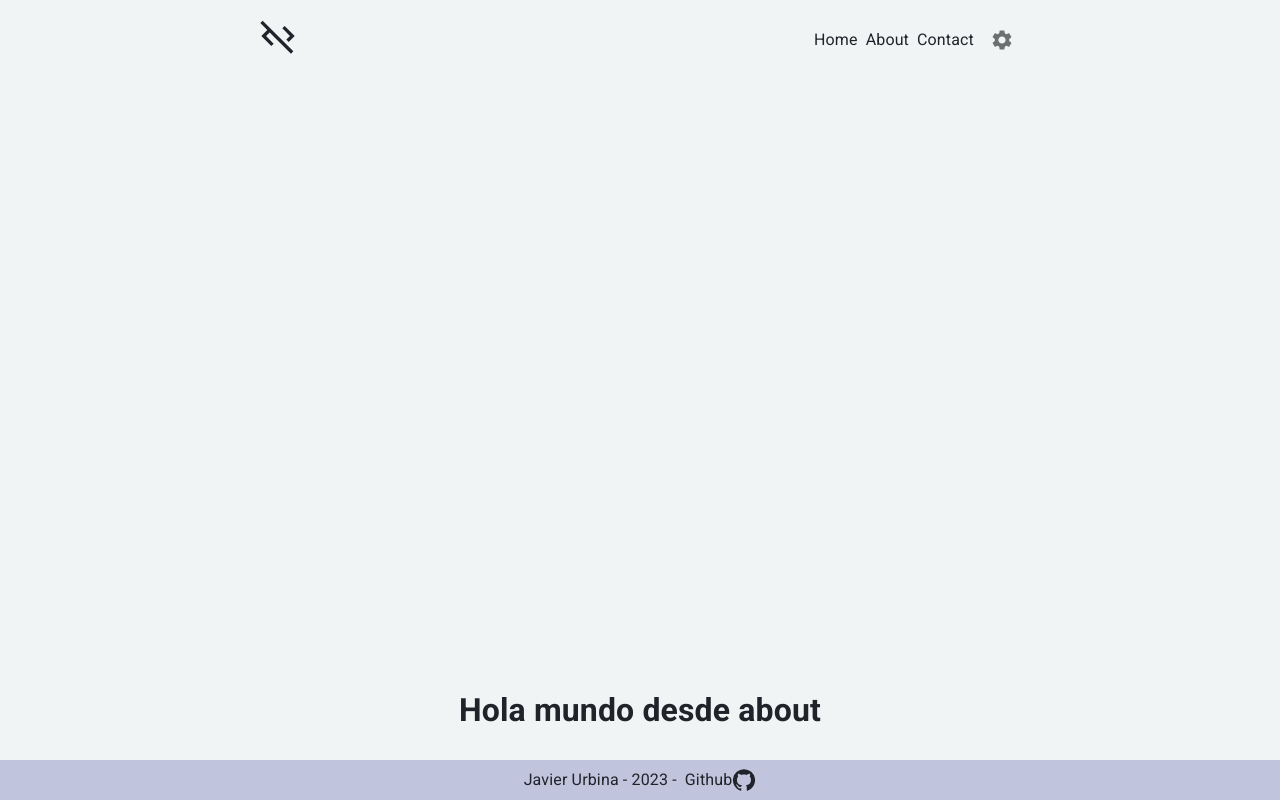
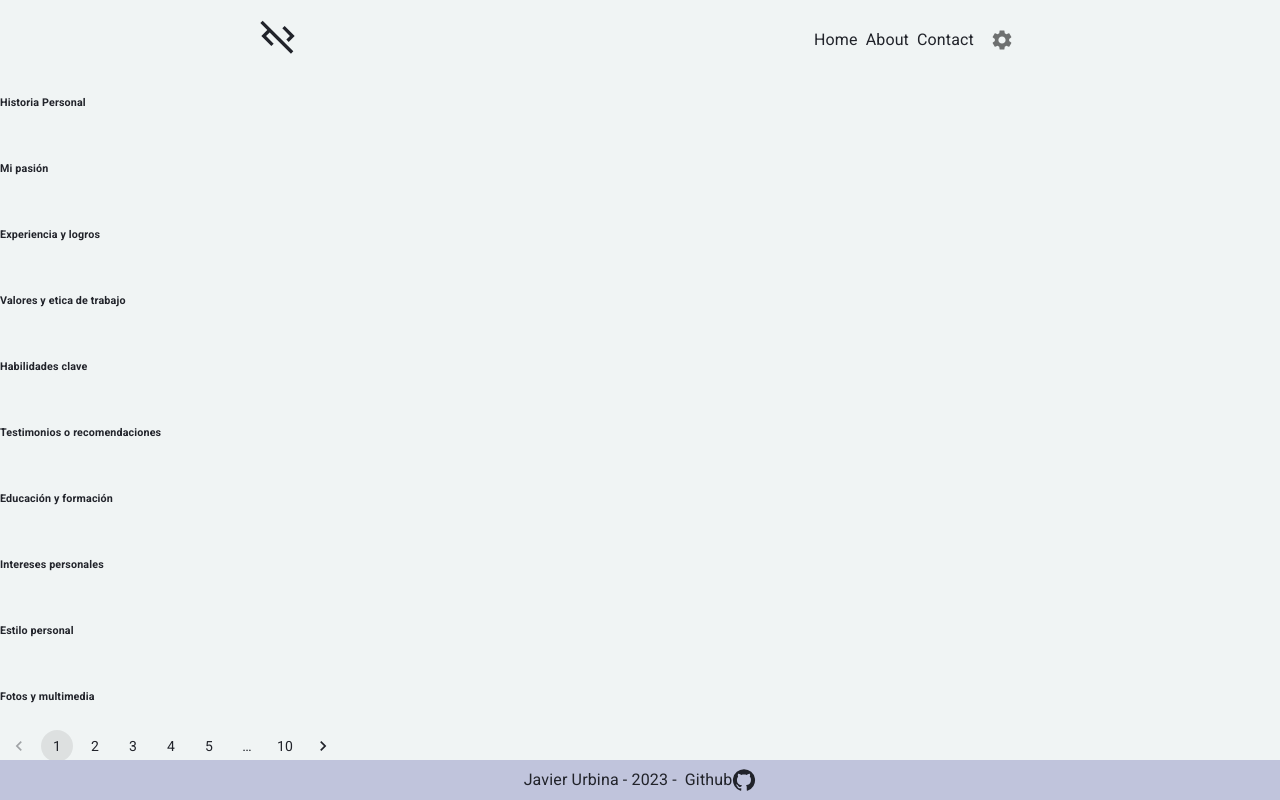
Before and after one commit to JavierUrbina14/personal-blog, a React (Vite) app: page /about in a window 1280 px wide. Built offline with nearby package versions, Linux system fonts and the light colour scheme.

Commit message:
Feature contact form enable!

```diff
--- a/package.json
+++ b/package.json
@@ -10,6 +10,7 @@
     "preview": "vite preview"
   },
   "dependencies": {
+    "@emailjs/browser": "^3.11.0",
     "@emotion/react": "^11.11.1",
     "@emotion/styled": "^11.11.0",
     "@mui/icons-material": "^5.14.1",
--- a/src/components/ContactForm.jsx
+++ b/src/components/ContactForm.jsx
@@ -1,7 +1,8 @@
 import { Button, Grid, TextField } from "@mui/material"
 import { useForm } from "../hooks/useForm"
 import { useTranslation } from "react-i18next"
-
+import emailjs from '@emailjs/browser';
+import SendIcon from '@mui/icons-material/Send';
 
 const initialFormContact = {
     name: "",
@@ -12,15 +13,20 @@ const initialFormContact = {
 
 export const ContactForm = () => {
     const [t] = useTranslation("global")
-    const {name, phone, email, message, onInputChange} = useForm(initialFormContact);
+    const { name, phone, email, message, onInputChange } = useForm(initialFormContact);
 
     const handleSubmit = (event) => {
         event.preventDefault();
-        console.log({name, phone, email, message});
+        emailjs.send("service_ljans2d", "template_xo8outb", {
+            user_name: name,
+            message: message,
+            user_phone: phone,
+            user_email: email,
+        }, "AL_rLlhZZ34GoeVHC");
     }
 
     return (
-        <form onSubmit={handleSubmit} style={{display:"flex", alignItems:"center", width: "100%"}}>
+        <form onSubmit={handleSubmit} style={{ display: "flex", alignItems: "center", width: "100%" }}>
             <Grid container spacing={2}>
                 <Grid item xs={4}>
                     <TextField
@@ -71,7 +77,7 @@ export const ContactForm = () => {
                     />
                 </Grid>
                 <Grid item container direction={"row"} justifyContent={"end"}>
-                    <Button type='submit' variant="contained" sx={{ color: "inherit", backgroundColor: "#Bf7625" }}>
+                    <Button type='submit' variant="contained" endIcon={<SendIcon />} sx={{ color: "inherit", backgroundColor: "#Bf7625" }}>
                         {t("contactform.send")}
                     </Button>
                 </Grid>
--- a/src/pages/About.jsx
+++ b/src/pages/About.jsx
@@ -1,9 +1,20 @@
+import { Pagination } from "@mui/material"
 import { PageLayout } from "../layout/PageLayout"
 
 export const About = () => {
     return (
-        <PageLayout justifyContent="end">
-            <h1>Hola mundo desde about</h1>
+        <PageLayout justifyContent="start" alignItems="start">
+            <h6>Historia Personal</h6>
+            <h6>Mi pasión</h6>
+            <h6>Experiencia y logros</h6>
+            <h6>Valores y etica de trabajo</h6>
+            <h6>Habilidades clave</h6>
+            <h6>Testimonios o recomendaciones</h6>
+            <h6>Educación y formación</h6>
+            <h6>Intereses personales</h6>
+            <h6>Estilo personal</h6>
+            <h6>Fotos y multimedia</h6>
+            <Pagination count={10} />
         </PageLayout>
     )
 }
```
Also changed, not shown: 1 other file (tests, documents, lock files or other folders). Lines whose indentation alone changed are shown as unchanged.
